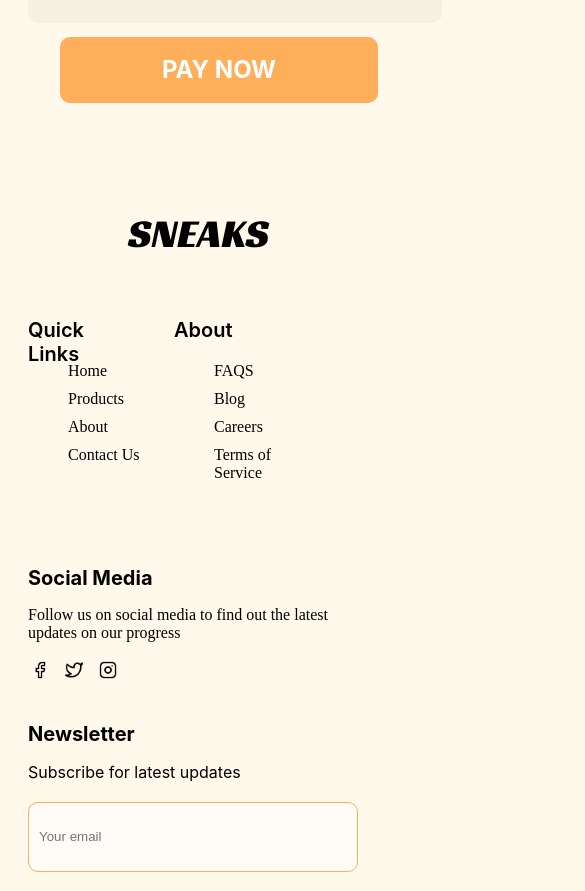
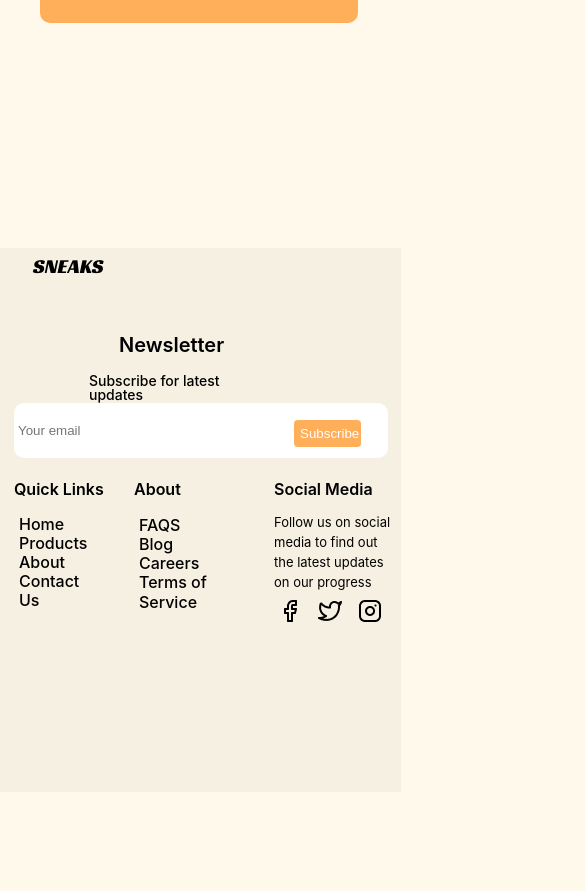
Before and after one commit to BigJoseDev/sneaks-ecommerce, a React (Vite) app: page /checkout in a window 390 px wide. Shown: the part 1106-1997 px from the top of the page, 585 px wide, since content can reach past the window. After the commit the page ends 1898 px from the top, so only its background shows below. Built offline with nearby package versions, Linux system fonts and the light colour scheme.

Commit message:
working on mobile responsiveness

```diff
--- a/src/Components/CartComp/CartComp.jsx
+++ b/src/Components/CartComp/CartComp.jsx
@@ -79,8 +79,12 @@ const CartComp = () => {
         <div className="checkout">
          <Link to = '/checkout'> <button>CHECKOUT</button></Link>
         </div>
+
       </div>
+
+      <button className="clearbtn">Clear Cart</button>
     </div>
+
   );
 };
 
--- a/src/Components/Footer/Footer.css
+++ b/src/Components/Footer/Footer.css
@@ -1,23 +1,21 @@
-.footer{
+.footer {
     /* border : 1px solid #000; */
-    width: 100%px;
-    max-width: 1440px;
-    margin: 0 auto;
-    /* height: 460px; */
-    padding: 60px 20px;
-    /* margin-left: 10px; */
+    width: 1675px;
+    height: 460px;
+    margin-top: 220px;
 
+
+    background-color: #F6F0E2;
 }
 
-.footer-logo{
+.footer-logo h1 {
+    position: relative;
+    gap: 32px;
+    /* border: 2px solid #000; */
+    top: 42px;
+    left: 100px;
     width: 142px;
     height: 50px;
-    margin-bottom: 40px;
-    margin-left: 100px;
-    gap: 32px;
-}
-
-.footer-logo h1{
     font-family: 'Racing Sans One';
     font-weight: 400;
     font-size: 40px;
@@ -27,102 +25,162 @@
 .footer-links {
     display: flex;
     justify-content: space-between;
-    flex-wrap: wrap;
-    align-items: flex-start;
-    /* width: 1239px; */
+    width: 1239px;
     height: 196px;
-    margin-top: 40px;
-    /* margin-left: 101px; */
-    gap: 50px;
+    position: relative;
+    top: 132px;
+    left: 101px;
+    gap: 89px;
     /* border: 2px solid #000; */
+}
 
-    /* padding: 0 20px; */
+.quick-links {
+    width: 112px;
+    height: 196px;
+    gap: 24px;
+    /* border: 2px solid #000; */
+}
 
-}
-.links-title{
+.quick-links-title {
     width: 112px;
     height: 24px;
     font-family: 'Inter';
     font-weight: 600;
     font-size: 20px;
     line-height: 24.2px;
-    margin-bottom: 20px;
+    /* border: 2px solid #000; */
 }
-.links-items{
+
+.quick-links-items {
     list-style: none;
     width: 86px;
     height: 148px;
     gap: 24px;
-
+    /* border: 2px solid #000; */
+    margin-left: -35px;
 }
 
-.links-items li{
-    margin-bottom: 10px;
-    font-family: 'Inter' sans-serif;
+.quick-links-items li {
+    width: 86px;
+    height: 19px;
+    font-family: Inter;
+    font-weight: 500;
+    font-size: 16px;
+    line-height: 19.36px;
+    color: #000;
+}
+
+.footer-about {
+    width: 130px;
+    height: 196px;
+    gap: 24px;
+    /* border: 2px solid #000; */
+}
+
+.footer-about h2 {
+    width: 60px;
+    height: 24px;
+    font-family: Inter;
+    font-weight: 600;
+    font-size: 20px;
+    line-height: 24.2px;
+    color: #000000;
+}
+
+.about-links-items {
+    list-style: none;
+    height: 148px;
+    width: 130px;
+    /* border: 2px solid #000; */
+    margin-left: -35px;
+}
+
+.about-links-items li {
+    height: 19px;
+    font-family: Inter;
     font-weight: 500;
     font-size: 16px;
     color: #000;
 }
 
-.footer-about{
-    /* flex: 1; */
-    min-width: 200px;
+.socials {
+    width: 285px;
+    height: 144px;
+    gap: 24px;
 }
 
-.socials{
-    flex: 1;
-    min-width: 200px;
+.socials h2 {
+    width: 123px;
+    height: 24px;
+    font-weight: 600;
+    font-family: 'Inter';
+    font-size: 20px;
+    line-height: 24.2px;
+    color: #000000;
 }
 
-.socials h3{
+.socials p {
+    width: 285px;
+    height: 40px;
     font-family: 'Inter';
-    font-size: 20px;
-    margin-bottom: 10px;
+    font-size: 12px;
+    font-weight: 400px;
+    line-height: 20px;
+    color: #000000;
 }
 
-.social-icons{
+.social-icons {
+    width: 144px;
+    height: 32px;
     display: flex;
-    gap: 10px;
+    gap: 24px;
 }
 
-.social-icons img{
-    width: 24px;
-    height: 24px;
+.social-icons img {
+    width: 32px;
+    height: 32px;
 }
 
-.news.letter{
-    /* flex: 1; */
-    min-width: 200px;
+.news-letter {
+    width: 445px;
+    height: 123px;
+    gap: 24px;
+    /* border: 2px solid #000; */
 }
 
-.news-letter h3 {
-    font-family: 'Inter', sans-serif;
+.news-letter h2 {
+    width: 147px;
+    height: 24px;
+    font-family: Inter;
+    font-weight: 600;
     font-size: 20px;
-    margin-bottom: 10px;
+    color: #000000;
 }
 
 .news-letter p {
-    font-family: 'Inter', sans-serif;
-    font-size: 16px;
-    margin-bottom: 20px;
+    width: 168px;
+    height: 15px;
+    font-family: Inter;
+    font-size: 12px;
+    line-height: 14.52px;
 }
 
 .news-letter input {
-    /* width: calc(100% - 110px); */
     width: 445px;
     height: 48px;
+    border-radius: 10px;
+    border: none;
     padding: 10px;
-    border: 1px solid #FFAE5A;
+    /* border: 1px solid #000000; */
     background-color: #FFF9EB;
-    border-radius: 10px;
-    margin-right: 10px;
-
 }
 
 .news-letter button {
-    padding: 10px 20px;
+    width: 82px;
+    height: 27px;
     position: relative;
-    right: 150px;
+    top: -45px;
+    left: 331px;
     background-color: #FFAE5A;
     color: #fff;
     border: none;
@@ -131,99 +189,171 @@
 }
 
 /* mobile screen */
-@media (max-width: 768px){
-    .footer{
+@media screen and (max-width: 768px) {
+    .footer {
+        width: 498px;
+        height: 524px;
+        position: relative;
 
-        flex-direction: column;
-        width: 346px;
-        height: 524px;
-        margin-top: 793px;
-        margin-left: 0px;
+        top: 900px;
+        left: -125px;
         gap: 20px;
+        margin: 20px auto;
+        padding: 10px;
+        background-color: #F6F0E2;
     }
 
-    .footer-logo{
-        width: 142px;
-        font-family: 'Racing Sans One';
+    .footer-logo h1 {
+        width: 360px;
+        font-size: 20px;
+        font-weight: 400;
+        position: relative;
+        top: -30px;
+        left: 140px;
+        /* text-align: center; */
     }
 
-    .footer-links{
-        width: 100%;
-        height: 196px;
-        margin-top: 40px;
-        margin-left: 0px;
-        gap: 20px;
+    .footer-links {
+        display: flex;
+        /* flex-direction: column; */
+        grid-template-columns: repeat(3, 1fr);
+        justify-content: space-between;
+
+        gap: 40px;
+        height: 90px;
+        width: 110px;
+        padding: 0 20px;
+        /* align-items: center; */
     }
 
-    .links-title{
-        width: 112px;
-        height: 24px;
-        font-family: 'Inter';
-        font-weight: 600;
-        font-size: 20px;
-        line-height: 24.2px;
-        margin-bottom: 20px;
+
+    .news-letter {
+        width: 90px;
+        height: 143px;
+        position: absolute;
+        top: -150px;
+        left: 10;
+        gap: 12px;
     }
 
-    .links-items{
-        width: 86px;
-        height: 148px;
-        gap: 24px;
+    .quick-links{
+        width: 80px;
+        height: 143px;
+        gap: 12px;
+        /* border: 2px solid #000; */
     }
 
-    .links-items li{
-        margin-bottom: 10px;
-        font-family: 'Inter' sans-serif;
-        font-weight: 500;
+    .quick-links h2{
+        width: 90px;
+        height: 19px;
+        font-family: Inter;
+        font-weight: 600;
         font-size: 16px;
-        color: #000;
+        line-height: 19.36px;
+    }
+
+    .quick-links-items li{
+        width: 85px;
+        height: 19px;
+        gap: 12px;
     }
 
     .footer-about{
-        min-width: 200px;
+        width: 60px;
+        height: 143px;
+        gap: 12px;
+    }
+
+    .footer-about h2{
+        width: 48px;
+        height: 19px;
+        font-family: Inter;
+        font-weight: 600;
+        font-size: 16px;
+        line-height: 19.36px;
+
     }
 
     .socials{
-        min-width: 200px;
+        width: 124px;
+        height: 143px;
+        gap: 20px;
+        position: relative;
+        left: 40px;
     }
 
-    .socials h3{
-        font-family: 'Inter';
-        font-size: 20px;
-        margin-bottom: 10px;
-    }
+    /* .quick-links-items,
+    .about-links-items {
+        margin-left: ;
+    } */
 
-    .social-icons{
-        display: flex;
-        gap: 10px;
-    }
-
-    .social-icons img{
-        width: 24px;
-        height: 24px;
-    }
-
-    .news.letter{
-        min-width: 200px;
-    }
-
-    .news-letter h3 {
-        font-family: 'Inter', sans-serif;
-        font-size: 20px;
-        margin-bottom: 10px;
-    }
-
-    .news-letter p {
-        font-family: 'Inter', sans-serif;
-        font-size: 16px;
-        margin-bottom: 20px;
+    .social-icons {
+        /* justify-content: center; */
+        width: 112px;
+        height: 32px;
+        gap: 8px;
+        position: relative;
+        top: 30px;
     }
 
     .news-letter input {
-        width: 100%;
-        height: 48px;
-        padding: 10px;
-        border: 1px solid #FFAE5A;
-        background-color: #FFF9
+        width: 366px;
+        height: 47px;
+        margin-bottom: 10px;
+        border: none;
+        background-color: #fff;
+        padding: 4px;
+
     }
+
+    .news-letter button {
+        width: 67px;
+        height: 27px;
+        position: relative;
+        top: -48px;
+        left: 280px;
+        border-radius: 4px;
+        /* padding: 16px 54px; */
+        gap: 10px;
+        /* margin-top: 10px; */
+    }
+
+    .news-letter h2{
+        width: 107px;
+        height: 24px;
+        font-size: 20px;
+        line-height: 24.2px;
+        font-weight: 600;
+        position: relative;
+        left: 105px;
+
+    }
+
+    .news-letter p{
+        width: 168px;
+        height: 15px;
+        font-family: Inter;
+        font-weight: 500;
+        font-size: 14px;
+        line-height: 14.52px;
+        color: #000000;
+        position: relative;
+        left: 75px;
+    }
+    .socials h2{
+        width: 99px;
+        height: 19px;
+        font-size: 16px;
+        line-height: 19.36px;
+        font-weight: 600;
+
+         }
+         .socials p{
+            width: 124px;
+            height: 40px;
+            font-size: 13px;
+            line-height: 20px;
+            font-weight: 400;
+
+         }
 }
--- a/src/Components/Footer/Footer.jsx
+++ b/src/Components/Footer/Footer.jsx
@@ -17,9 +17,11 @@ const Footer = () => {
         <h1>SNEAKS</h1>
       </div>
       <div className="footer-links">
-        <div>
-          <h3 className="links-title">Quick Links</h3>
-          <ul className="links-items">
+
+
+        <div className="quick-links">
+          <h2 className="quick-links-title">Quick Links</h2>
+          <ul className="quick-links-items">
            <Link to ='/' style={linkStyle}> <li>  Home</li> </Link>
            <Link to ='/products' style={linkStyle}> <li>Products</li> </Link>
            <Link to ='/about' style={linkStyle}> <li>About</li> </Link>
@@ -28,8 +30,8 @@ const Footer = () => {
         </div>
 
         <div className="footer-about">
-            <h3 className="links-title">About</h3>
-            <ul className="links-items">
+            <h2 className="links-title">About</h2>
+            <ul className="about-links-items">
               <li>FAQS</li>
               <li>Blog</li>
               <li>Careers</li>
@@ -37,9 +39,9 @@ const Footer = () => {
             </ul>
         </div>
         <div className="socials">
-          <h3>Social Media</h3>
+          <h2>Social Media</h2>
           <p>
-            Follow us on social media to find out the latest <br/> updates on our
+            Follow us on social media to find out the latest updates on our
             progress
           </p>
           <div className="social-icons">
@@ -49,7 +51,7 @@ const Footer = () => {
           </div>
         </div>
         <div className="news-letter">
-          <h3>Newsletter</h3>
+          <h2>Newsletter</h2>
           <p>Subscribe for latest updates</p>
           <input type="text" placeholder="Your email" />
           <button>Subscribe</button>
--- a/src/Components/Navbar/Navbar.css
+++ b/src/Components/Navbar/Navbar.css
@@ -100,7 +100,10 @@
     }
 
     .nav-profile-cart {
-      display: ;
+      /* display: ; */
+      position: relative;
+      top: -55px;
+      left: 230px;
         gap: 32px;
         width: 24px;
         /* width: 136px; */
--- a/src/Components/Navbar/Navbar.jsx
+++ b/src/Components/Navbar/Navbar.jsx
@@ -6,7 +6,7 @@ import user from '../../assets/images/user.png';
 import cart from '../../assets/images/cart.png';
 
 const Navbar = () => {
-  const [menu, setMenu] = useState('home');
+  const [menu, setMenu] = useState('');
 
   const menuStyle = {
     color: '#FFAE5A'
@@ -27,24 +27,18 @@ const Navbar = () => {
       <div className="nav-menu">
         <ul>
         <li
-          onClick={() => setMenu('home')}
-          style={menu === 'home' ? menuStyle : {}}
-        ><Link to = '/' style={linkStyle}>Home</Link>
+          >Home
         </li>
         <li
           onClick={() => setMenu('products')}
           style={menu === 'products' ? menuStyle : {}}
-        ><Link to = '/products' style={linkStyle}>Products</Link>
+        ><Link to = '/' style={linkStyle}>Products</Link>
         </li>
         <li
-          onClick={() => setMenu('about')}
-          style={menu === 'about' ? menuStyle : {}}
-        ><Link to = '/about'  style={linkStyle}>About</Link>
+          >About
         </li>
         <li
-          onClick={() => setMenu('contact')}
-          style={menu === 'contact' ? menuStyle : {}}
-        ><Link to = '/contact'  style={linkStyle}>Contact Us </Link>
+          >Contact Us
         </li>
       </ul>
       </div>
@@ -52,8 +46,13 @@ const Navbar = () => {
       <div className="nav-profile-cart">
         <img src={search} alt="" />
         <img src={user} alt="" />
-        <Link to="/cart">
-          <img src={cart} alt="cart" />
+        <Link to="/cart" style={linkStyle}>
+            <img
+                src={cart}
+                alt="cart"
+                onClick={() => setMenu('cart')}
+                style={menu === 'cart' ? menuStyle : {}}
+            />
         </Link>
 
       </div>
--- a/src/Components/ProductCard/ProductCard.jsx
+++ b/src/Components/ProductCard/ProductCard.jsx
@@ -1,12 +1,15 @@
 import "../ProductCard/ProductCard.css";
 import cart from "../../assets/images/cart.png";
 // import carts from "../../assets/images/carts.svg";
+import { Link } from "react-router-dom";
 
 const ProductCard = ({ product }) => {
   return (
     <div className="product-card">
       <div className="cart-icon">
-        <img src={cart} alt="" />
+      <Link to="/cart">
+          <img src={cart} alt="cart" />
+        </Link>
       </div>
       <div className="product-image">
         <img src={product.image} alt={product.name}/>
--- a/src/Components/ProductList/ProductList.css
+++ b/src/Components/ProductList/ProductList.css
@@ -2,12 +2,12 @@
     display: grid;
     grid-template-columns: repeat(3, 1fr);
     justify-content:center;
-   width: 1240px;
+   width: 1440px;
     height: 1036px;
     margin-left: 100px;
     padding: 15px;
     margin-top: 196px;
-    gap: 50px;
+    gap: 60px;
     /* border: 2px solid #000; */
 
 }
--- a/src/index.css
+++ b/src/index.css
@@ -1,7 +1,7 @@
 :root {
   background-color: #FFF9EB;
-  max-width: 366px;
-  /* margin-left: 20px; */
-  /* margin-right: 20px; */
+  /* max-width: 366px; */
+  /* margin-left: 50px; */
+  /* margin-right: 10; */
 
 }
```
Also changed, not shown: src/App.jsx (+4 -4 lines), src/Components/CartComp/CartComp.css (+28 -4 lines), src/Components/Checkout/CheckoutCom.css (+9 -5 lines).
